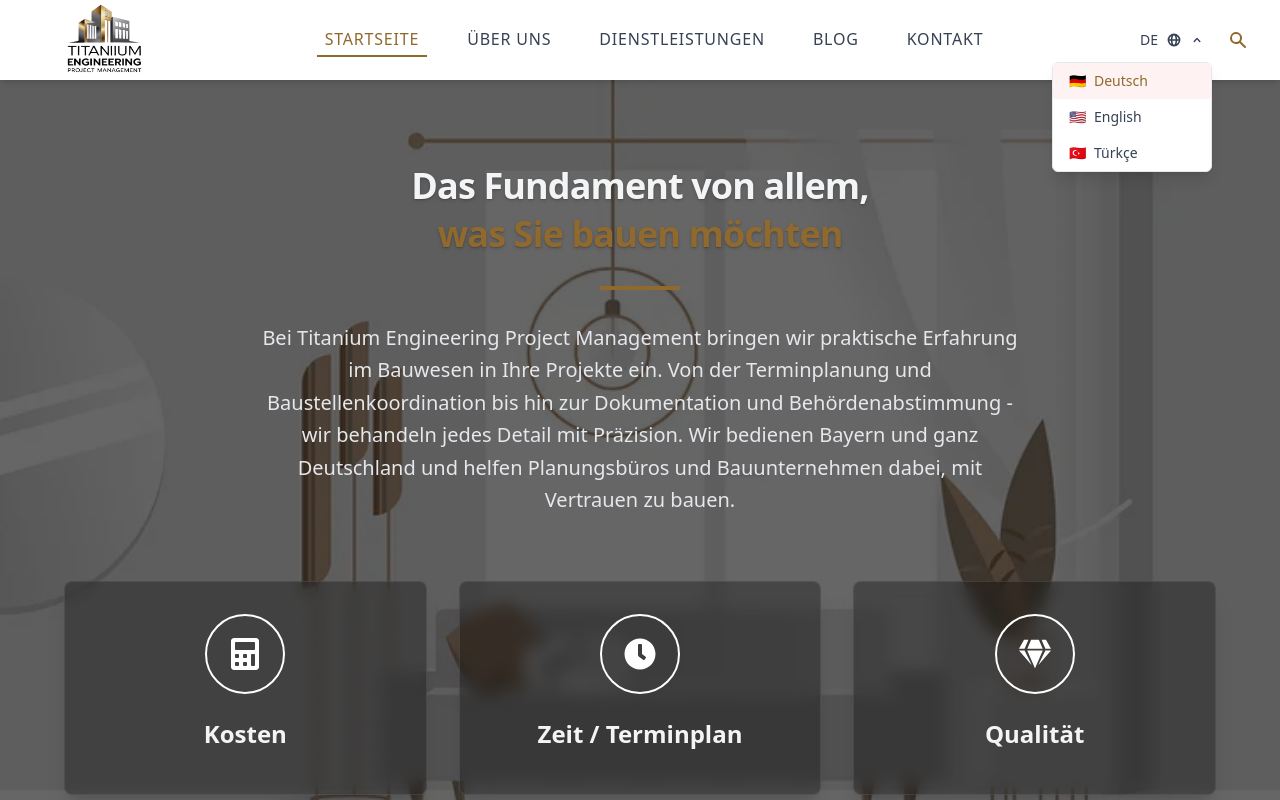
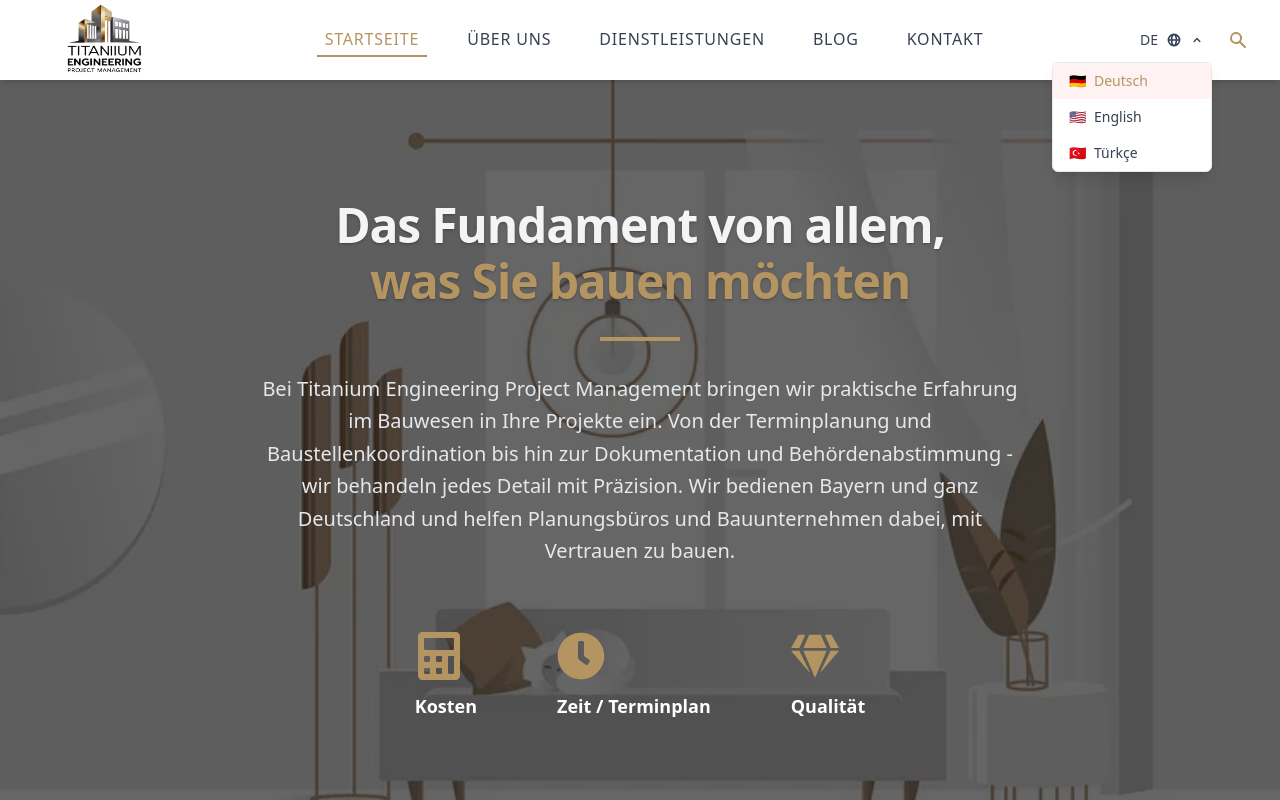
Before and after one commit to Mubasharsmartcomputing/TITANIUM, a React (Vite) app: page / in a window 1280 px wide. Both pictures are taken after a click on the button "DE". Shown: the top 800 px of the page. Built offline with nearby package versions, Linux system fonts and the light colour scheme.

Commit message:
Fix image import path

```diff
--- a/src/components/AboutComponent.jsx
+++ b/src/components/AboutComponent.jsx
@@ -100,11 +100,11 @@ const AboutComponent = () => {
                 {/* 6. Use translated text */}
                 <h2 className="text-3xl font-bold text-gray-800 mb-4">{t('pages.about.story.title')}</h2>
                 <div className="our-story">
-                  <h3 className="text-[#90692E] font-bold text-2xl mb-3">{t('pages.about.story.subtitle')}</h3>
+                  <h3 className="text-[#B49562] font-bold text-2xl mb-3">{t('pages.about.story.subtitle')}</h3>
                   <p className="text-gray-600 mb-4">{t('pages.about.story.paragraph')}</p>
                   <ul className="space-y-2 mb-6">
                     {storyListItems.map((item, index) => (
-                      <li key={index} className="flex items-start"><BsCheckCircle className="text-[#90692E] mr-3 mt-1 flex-shrink-0" /><span>{item}</span></li>
+                      <li key={index} className="flex items-start"><BsCheckCircle className="text-[#B49562] mr-3 mt-1 flex-shrink-0" /><span>{item}</span></li>
                     ))}
                   </ul>
                   {/*  */}
--- a/src/components/HeroSection.jsx
+++ b/src/components/HeroSection.jsx
@@ -11,9 +11,9 @@ const HeroStatic = () => {
   const heroElements = t('pages.home.heroElements', { returnObjects: true });
 
   const icons = [
-    <FaCalculator className="w-8 h-8" />,
-    <FaClock className="w-8 h-8" />,
-    <FaGem className="w-8 h-8" />
+    <FaCalculator className="w-12 h-12" />,
+    <FaClock className="w-12 h-12" />,
+    <FaGem className="w-12 h-12" />
   ];
 
   return (
@@ -35,9 +35,9 @@ const HeroStatic = () => {
           <div className="max-w-5xl mx-auto">
 
             {/* Main Title */}
-            <h1 className="text-3xl sm:text-4xl lg:text-4xl font-extrabold tracking-tight text-shadow-md">
+            <h1 className="text-3xl sm:text-5xl lg:text-5xl font-extrabold tracking-tight text-shadow-md">
               <span className="block mb-2 text-gray-100">{t('pages.home.heroTitle1')}</span>
-              <span className="block" style={{ color: '#90692E' }}>{t('pages.home.heroTitle2')}</span>
+              <span className="block" style={{ color: '#B49562' }}>{t('pages.home.heroTitle2')}</span>
             </h1>
 
             {/*
@@ -49,52 +49,27 @@ const HeroStatic = () => {
             */}
             <div
               className="w-16 sm:w-20 h-1 mx-auto my-6 sm:my-8"
-              style={{ backgroundColor: '#90692E' }}
+              style={{ backgroundColor: '#B49562' }}
             ></div>
 
             {/* Description - Clean and readable */}
             <p className="text-lg sm:text-xl text-gray-200 max-w-3xl mx-auto leading-relaxed mb-16">
               {t('pages.home.heroDescription')}
             </p>
-          </div>
 
-          {/* Elegant & Brand-Aligned Grid Section */}
-          <div className="grid grid-cols-1 md:grid-cols-3 gap-6 lg:gap-8 max-w-6xl mx-auto">
-            {heroElements.map((element, index) => (
-              <div
-                key={element.title}
-                className="
-                  group text-center p-8
-                  bg-black/30 backdrop-blur-sm
-                  border border-gray-500/30
-                  rounded-lg shadow-xl
-                  transition-all duration-300
-                  hover:border-brand-gold/60 hover:bg-black/50 hover:-translate-y-2"
-              >
-                {/* Styled Icon Container */}
-                <div className="mb-6 flex justify-center">
-                  <div className="
-                    w-20 h-20 rounded-full
-                    flex items-center justify-center
-                    bg-brand-gold/10
-                    border-2 border-brand-gold/40
-                    text-brand-gold
-                    transition-all duration-300
-                    group-hover:bg-brand-gold/20 group-hover:scale-110"
-                  >
+            {/* Icons Section */}
+            <div className="flex justify-center items-center space-x-20 mb-10 ">
+              {heroElements.map((element, index) => (
+                <div key={index} className="text-center">
+                  <div className="text-4xl text-[#B49562] mb-3">
                     {icons[index]}
                   </div>
+                  <h3 className="text-lg font-semibold">
+                    {element.title}
+                  </h3>
                 </div>
-
-                <h3 className="text-xl lg:text-2xl font-semibold text-gray-100 mb-3">
-                  {element.title}
-                </h3>
-
-                <p className="text-gray-300 leading-relaxed">
-                  {element.subtitle}
-                </p>
-              </div>
-            ))}
+              ))}
+            </div>
           </div>
         </div>
       </div>
--- a/src/components/ServiceComponent.jsx
+++ b/src/components/ServiceComponent.jsx
@@ -96,7 +96,7 @@ const servicesData = [
 const ServiceCard = ({ icon, title, description, link, readMoreText }) => (
   <div className="group bg-white p-8 rounded-4xl shadow-xl transition-all duration-300 hover:shadow-2xl hover:-translate-y-2 h-full flex flex-col">
     <div className="icon-wrapper mb-6">
-      <div className="flex items-center justify-center h-16 w-16 rounded-full bg-gray-200 text-[#90692E] transition-colors duration-300 group-hover:bg-[#90692E] group-hover:text-white">
+      <div className="flex items-center justify-center h-16 w-16 rounded-full bg-gray-200 text-[#B49562] transition-colors duration-300 group-hover:bg-[#B49562] group-hover:text-white">
         {icon}
       </div>
     </div>
@@ -104,7 +104,7 @@ const ServiceCard = ({ icon, title, description, link, readMoreText }) => (
     <p className="text-gray-600 mb-6 flex-grow">{description}</p>
     <a
       href={link}
-      className="font-bold text-[#90692E] hover:text-[#d99f00] flex items-center mt-auto self-start"
+      className="font-bold text-[#B49562] hover:text-[#d99f00] flex items-center mt-auto self-start"
     >
       <span>{readMoreText}</span>
       <HiArrowRight className="ml-2 transition-transform duration-300 group-hover:translate-x-1" />
--- a/src/components/UI/Header.jsx
+++ b/src/components/UI/Header.jsx
@@ -68,8 +68,8 @@ export default function Header() {
                   className={({ isActive }) =>
                     `transition-colors duration-200 font-medium text-sm xl:text-base uppercase tracking-wider px-2 py-1 border-b-2
                      ${isActive
-                       ? 'text-[#90692E] border-[#90692E]'
-                       : 'text-gray-700 border-transparent hover:text-[#90692E]'
+                       ? 'text-[#B49562] border-[#B49562]'
+                       : 'text-gray-700 border-transparent hover:text-[#B49562]'
                      }`
                   }
                 >
@@ -84,7 +84,7 @@ export default function Header() {
               <div className="relative">
                 <button
                   onClick={toggleLanguageDropdown}
-                  className="flex items-center space-x-2 text-gray-700 hover:text-[#90692E] transition-colors duration-200 px-2 py-1 rounded-md"
+                  className="flex items-center space-x-2 text-gray-700 hover:text-[#B49562] transition-colors duration-200 px-2 py-1 rounded-md"
                 >
                   <span className="text-sm font-medium">{i18n.language.toUpperCase()}</span>
                   <HiGlobeAlt size={16} />
@@ -98,8 +98,8 @@ export default function Header() {
                       <button
                         key={language.code}
                         onClick={() => handleLanguageChange(language.code)}
-                        className={`w-full text-left px-4 py-2 text-sm hover:bg-red-50 hover:text-[#90692E] transition-colors duration-200 flex items-center space-x-2
-                          ${i18n.language === language.code ? 'bg-red-50 text-[#90692E]' : 'text-gray-700'}
+                        className={`w-full text-left px-4 py-2 text-sm hover:bg-red-50 hover:text-[#B49562] transition-colors duration-200 flex items-center space-x-2
+                          ${i18n.language === language.code ? 'bg-red-50 text-[#B49562]' : 'text-gray-700'}
                         `}
                       >
                         <span>{language.flag}</span>
@@ -111,7 +111,7 @@ export default function Header() {
               </div>
 
               <button
-                className="text-[#90692E] hover:text-[#90692E] transition-colors duration-200"
+                className="text-[#B49562] hover:text-[#B49562] transition-colors duration-200"
                 title={t('common.search')}
               >
                 <HiSearch size={20} />
@@ -122,7 +122,7 @@ export default function Header() {
             <div className="lg:hidden">
               <button
                 onClick={handleMenuToggle}
-                className="text-gray-700 hover:text-[#90692E] transition-colors duration-200 p-2"
+                className="text-gray-700 hover:text-[#B49562] transition-colors duration-200 p-2"
                 aria-label="Toggle menu"
               >
                 {isMenuOpen ? <HiX size={24} /> : <HiMenu size={24} />}
@@ -148,8 +148,8 @@ export default function Header() {
                 className={({ isActive }) =>
                   `block px-3 py-3 font-medium text-sm uppercase tracking-wider rounded-md transition-colors duration-200
                    ${isActive
-                     ? 'bg-[#90692E] text-white'
-                     : 'text-gray-700 hover:text-[#90692E] hover:bg-red-50'
+                     ? 'bg-[#B49562] text-white'
+                     : 'text-gray-700 hover:text-[#B49562] hover:bg-red-50'
                    }`
                 }
               >
@@ -169,8 +169,8 @@ export default function Header() {
                     onClick={() => handleLanguageChange(language.code)}
                     className={`w-full text-left px-3 py-2 text-sm rounded-md transition-colors duration-200 flex items-center space-x-2
                       ${i18n.language === language.code
-                        ? 'bg-[#90692E] text-white'
-                        : 'text-gray-700 hover:text-[#90692E] hover:bg-red-50'
+                        ? 'bg-[#B49562] text-white'
+                        : 'text-gray-700 hover:text-[#B49562] hover:bg-red-50'
                       }
                     `}
                   >
@@ -183,7 +183,7 @@ export default function Header() {
               {/* Search button */}
               <div className="flex justify-end pt-3 mt-3 border-t border-gray-200">
                 <button
-                  className="text-[#90692E] hover:text-[#90692E] transition-colors duration-200"
+                  className="text-[#B49562] hover:text-[#B49562] transition-colors duration-200"
                   title={t('common.search')}
                 >
                   <HiSearch size={20} />
```
Also changed, not shown: src/components/BlogComponent.jsx (+6 -6 lines), src/components/TabSection.jsx (line endings or trailing spaces), src/components/UI/Footer.jsx (line endings or trailing spaces).
